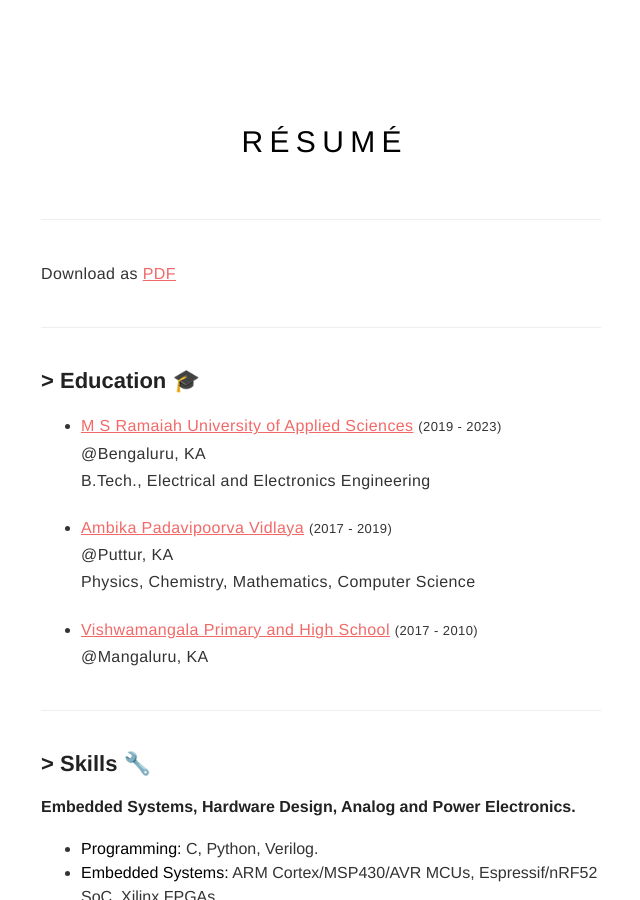
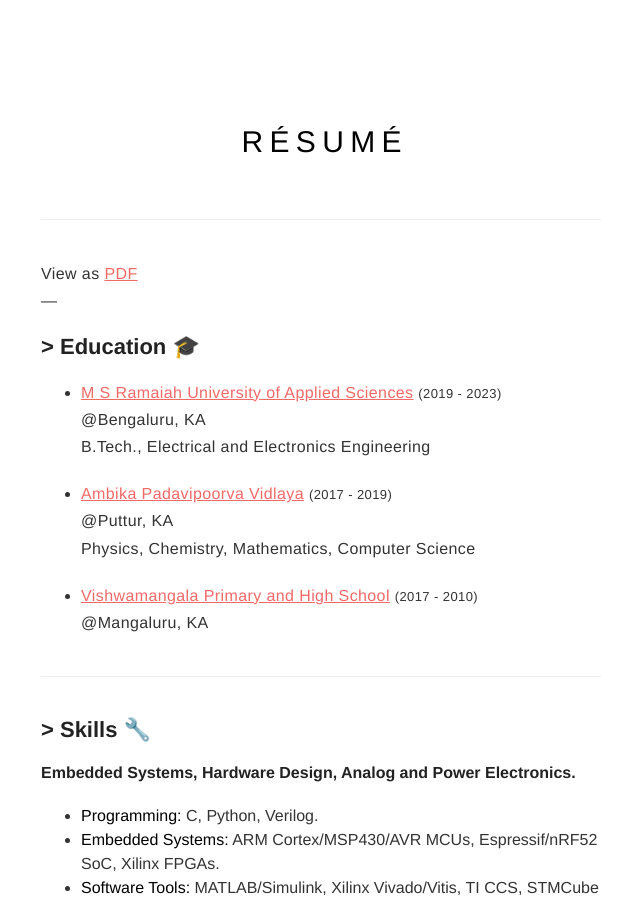
Before and after one commit to ngu25/ngu25.github.io, a Jekyll site: the page built from resume/index.md, in a window 1280 px wide and 900 px high. Shown: the whole window, without its empty margins (319-959 px from the left). Built offline with Jekyll 4.4.1, drawn with Linux system fonts in a browser that asks for light colours.

Commit message:
Update index.md

```diff
--- a/resume/index.md
+++ b/resume/index.md
@@ -6,9 +6,7 @@
 # __R É S U M É__
 
 ---
-
-Download as [PDF]
-
+View as [PDF](https://navadeepganeshu.github.io/assets/resume/Navadeep_s_Resume.pdf){:target="_blank" rel="noopener"}
 ---
 ## > Education 🎓
 
```
Also changed, not shown: other parts of resume/index.md (+0 -1 lines).
